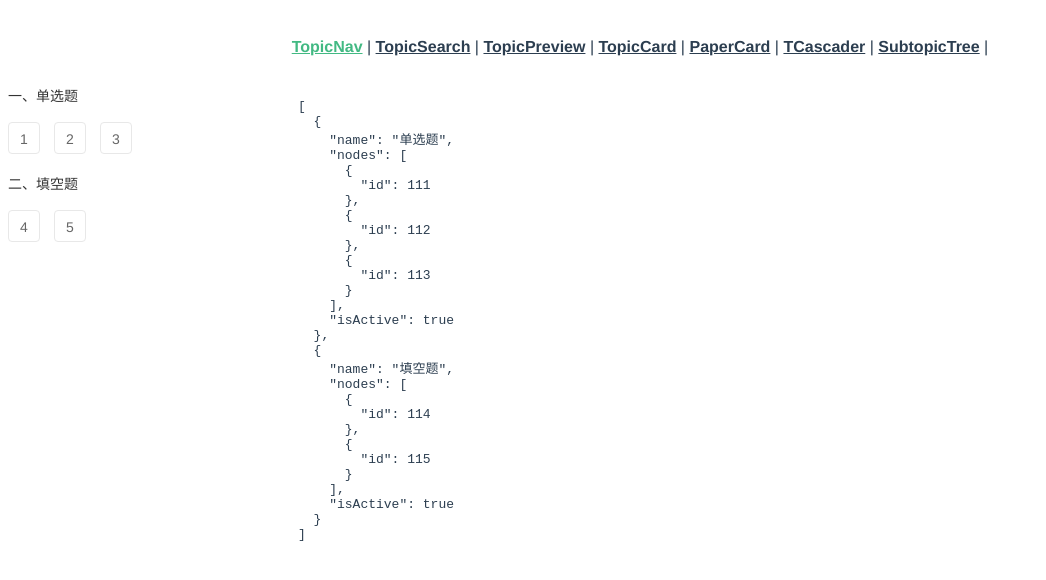
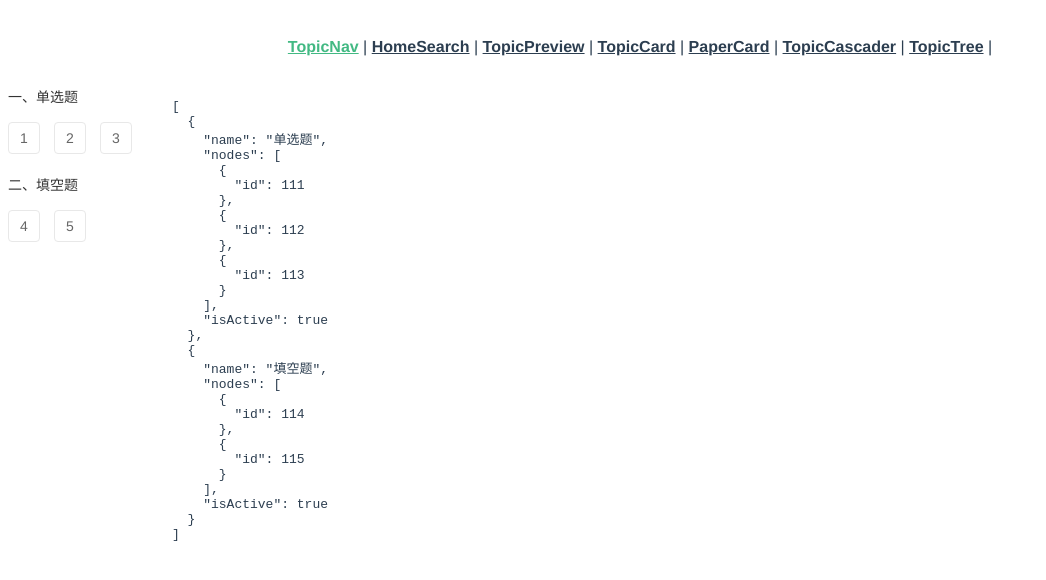
Before and after one commit to xiefangqing/cs, a Vue app: page /c1 in a window 1280 px wide. Shown: the top 580 px of the page, without its empty margins (0-1046 px from the left). Built offline with nearby package versions, Linux system fonts and the light colour scheme.

Commit message:
refactor: 部分组件名称修改，优化题目导航

```diff
--- a/src/App.vue
+++ b/src/App.vue
@@ -2,19 +2,18 @@
   <div id="app">
     <nav>
       <router-link to="/c1">TopicNav</router-link> |
-      <router-link to="/c2">TopicSearch</router-link> |
+      <router-link to="/c2">HomeSearch</router-link> |
       <router-link to="/c3">TopicPreview</router-link> |
       <router-link to="/c4">TopicCard</router-link> |
       <router-link to="/c5">PaperCard</router-link> |
-      <router-link to="/c6">TCascader</router-link> |
-      <router-link to="/c7">SubtopicTree</router-link> |
+      <router-link to="/c6">TopicCascader</router-link> |
+      <router-link to="/c7">TopicTree</router-link> |
     </nav>
     <router-view />
   </div>
 </template>
 
 <style lang="scss">
-// https://css-tricks.com/inheriting-box-sizing-probably-slightly-better-best-practice/
 html {
   box-sizing: border-box;
 }
--- /dev/null
+++ b/src/components/HomeSearch.vue
@@ -0,0 +1,104 @@
+<template>
+  <div class="home-search">
+    <el-radio-group v-model="searchRange" text-color="#00a0e9" fill="#e6f1fc">
+      <el-radio-button label="试题"></el-radio-button>
+      <el-radio-button label="试卷"></el-radio-button>
+    </el-radio-group>
+    <el-input v-model="searchVal" :placeholder="placeholderText">
+      <el-button
+        @click="search"
+        slot="append"
+        icon="el-icon-search"
+      ></el-button>
+    </el-input>
+  </div>
+</template>
+
+<script>
+export default {
+  name: 'HomeSearch',
+  data() {
+    return {
+      searchRange: '试题',
+      searchVal: ''
+    };
+  },
+  computed: {
+    placeholderText() {
+      return this.searchRange === '试题'
+        ? '请输入试题/知识点关键字'
+        : '请输入试卷名称';
+    }
+  },
+  methods: {
+    search() {
+      this.$emit('search', {
+        searchRange: this.searchRange,
+        searchVal: this.searchVal
+      });
+    }
+  }
+};
+</script>
+
+<style lang="scss" scoped>
+.home-search {
+  display: flex;
+  width: 420px;
+  height: 32px;
+  font-size: 14px;
+
+  ::v-deep() {
+    .el-radio-group {
+      display: flex;
+
+      .el-radio-button {
+        box-shadow: none !important;
+      }
+
+      .el-radio-button__inner {
+        height: 100%;
+        display: flex;
+        align-items: center;
+        border: 1px solid #e8e8e8;
+        color: #666;
+        border-radius: 0;
+      }
+
+      .el-radio-button.is-active .el-radio-button__inner {
+        border: 1px solid #00a0e9 !important;
+      }
+
+      .el-radio-button:first-of-type .el-radio-button__inner {
+        border-radius: 6px 0 0 6px;
+      }
+    }
+
+    .el-input {
+      height: 100%;
+
+      &__inner {
+        height: 100%;
+        border: 1px solid #e8e8e8;
+        border-radius: 0;
+        border-left: 0;
+      }
+
+      .el-input-group__append {
+        border: 1px solid #e8e8e8;
+        border-left: 0;
+        background: #00a0e9;
+        color: white;
+        border-radius: 0 6px 6px 0;
+
+        > button {
+          width: 38px;
+          display: flex;
+          align-items: center;
+          justify-content: center;
+        }
+      }
+    }
+  }
+}
+</style>
--- a/src/components/TCascader.vue
+++ /dev/null
@@ -1,100 +0,0 @@
-<template>
-  <el-cascader
-    v-bind="$attrs"
-    v-on="$listeners"
-    class="t-cascader"
-    popper-class="t-cascader-pop"
-  >
-    <slot></slot>
-  </el-cascader>
-</template>
-
-<script>
-// 样式重置
-export default {
-  name: 'TCascader'
-};
-</script>
-
-<style lang="scss">
-$mainColor: #333;
-$iconColor: #999;
-$activeColor: #00a0e9;
-$activeBgColor: #e6f6fd;
-$borderColor: #e8e8e8;
-$shadowColor: #cecece;
-
-.t-cascader {
-  width: 324px;
-  &,
-  .el-input__inner,
-  .el-input__icon {
-    height: 32px;
-    line-height: 32px;
-  }
-  .el-input__inner {
-    color: $mainColor;
-    padding-left: 12px;
-    border-radius: 6px;
-    border-color: $borderColor;
-  }
-  &:not(.is-disabled):hover .el-input__inner {
-    border-color: $borderColor;
-  }
-  .el-input.is-focus .el-input__inner {
-    border-color: $activeColor;
-  }
-  .el-icon-arrow-down:before {
-    content: '\e790';
-  }
-  .el-input__suffix {
-    color: $iconColor;
-  }
-}
-
-.t-cascader-pop {
-  border: 0;
-  border-radius: 4px;
-  box-shadow: 0px 0px 6px 1px $shadowColor;
-  margin-top: 6px !important;
-  .el-cascader-menu {
-    color: $mainColor;
-    min-width: 162px;
-    max-width: 162px;
-    border-color: $borderColor;
-    &__wrap {
-      height: calc(236px + 17px);
-    }
-  }
-  .el-cascader-node {
-    padding: 0 20px;
-    height: 32px;
-    line-height: 32px;
-    &__label {
-      padding: 0;
-    }
-    &__postfix {
-      color: $iconColor;
-    }
-  }
-  .el-cascader-node:not(.is-disabled),
-  .el-cascader-node:not(.is-disabled) {
-    &:hover,
-    &:focus {
-      color: $activeColor;
-      background: $activeBgColor;
-    }
-  }
-  .el-cascader-node.in-active-path,
-  .el-cascader-node.is-active,
-  .el-cascader-node.is-selectable.in-checked-path {
-    color: $activeColor;
-    font-weight: normal;
-    background: $activeBgColor;
-  }
-  .popper__arrow,
-  .el-cascader-node__prefix {
-    display: none;
-  }
-}
-</style>
--- /dev/null
+++ b/src/components/TopicCascader.vue
@@ -0,0 +1,100 @@
+<template>
+  <el-cascader
+    v-bind="$attrs"
+    v-on="$listeners"
+    class="t-cascader"
+    popper-class="t-cascader-pop"
+  >
+    <slot></slot>
+  </el-cascader>
+</template>
+
+<script>
+// 样式重置
+export default {
+  name: 'TopicCascader'
+};
+</script>
+
+<style lang="scss">
+$mainColor: #333;
+$iconColor: #999;
+$activeColor: #00a0e9;
+$activeBgColor: #e6f6fd;
+$borderColor: #e8e8e8;
+$shadowColor: #cecece;
+
+.t-cascader {
+  width: 324px;
+  &,
+  .el-input__inner,
+  .el-input__icon {
+    height: 32px;
+    line-height: 32px;
+  }
+  .el-input__inner {
+    color: $mainColor;
+    padding-left: 12px;
+    border-radius: 6px;
+    border-color: $borderColor;
+  }
+  &:not(.is-disabled):hover .el-input__inner {
+    border-color: $borderColor;
+  }
+  .el-input.is-focus .el-input__inner {
+    border-color: $activeColor;
+  }
+  .el-icon-arrow-down:before {
+    content: '\e790';
+  }
+  .el-input__suffix {
+    color: $iconColor;
+  }
+}
+
+.t-cascader-pop {
+  border: 0;
+  border-radius: 4px;
+  box-shadow: 0px 0px 6px 1px $shadowColor;
+  margin-top: 6px !important;
+  .el-cascader-menu {
+    color: $mainColor;
+    min-width: 162px;
+    max-width: 162px;
+    border-color: $borderColor;
+    &__wrap {
+      height: calc(236px + 17px);
+    }
+  }
+  .el-cascader-node {
+    padding: 0 20px;
+    height: 32px;
+    line-height: 32px;
+    &__label {
+      padding: 0;
+    }
+    &__postfix {
+      color: $iconColor;
+    }
+  }
+  .el-cascader-node:not(.is-disabled),
+  .el-cascader-node:not(.is-disabled) {
+    &:hover,
+    &:focus {
+      color: $activeColor;
+      background: $activeBgColor;
+    }
+  }
+  .el-cascader-node.in-active-path,
+  .el-cascader-node.is-active,
+  .el-cascader-node.is-selectable.in-checked-path {
+    color: $activeColor;
+    font-weight: normal;
+    background: $activeBgColor;
+  }
+  .popper__arrow,
+  .el-cascader-node__prefix {
+    display: none;
+  }
+}
+</style>
--- a/src/components/TopicNav.vue
+++ b/src/components/TopicNav.vue
@@ -55,11 +55,11 @@
       topicList: this.list,
       dragOptions: {
         // 类名在拖动过程中添加
-        dragClass: 'dragging',
+        dragClass: 'topic-dragging',
         // 动画时间
-        animation: 150,
+        animation: 200,
         // 缓动函数
-        // easing: ''
+        easing: 'ease-in-out'
       }
     };
   },
@@ -93,13 +93,37 @@
       index += childIndex;
       return index;
     },
-    // 数字转汉字（TODO：移到公共）
+    // 数字转汉字（TODO: 移到公共）
     toChineseNumber(n) {
       if (!Number.isInteger(n) && n < 0) {
         throw Error('请输入自然数');
       }
-      const digits = [ '零', '一', '二', '三', '四', '五', '六', '七', '八', '九' ];
-      const positions = [ '', '十', '百', '千', '万', '十万', '百万', '千万', '亿', '十亿', '百亿', '千亿' ];
+      const digits = [
+        '零',
+        '一',
+        '二',
+        '三',
+        '四',
+        '五',
+        '六',
+        '七',
+        '八',
+        '九'
+      ];
+      const positions = [
+        '',
+        '十',
+        '百',
+        '千',
+        '万',
+        '十万',
+        '百万',
+        '千万',
+        '亿',
+        '十亿',
+        '百亿',
+        '千亿'
+      ];
       const charArray = String(n).split('');
       let result = '';
       let prevIsZero = false;
@@ -120,15 +144,19 @@
         result = result.replace('一十', '十');
       }
       return result;
-      // return '零一二三四五六七八九'.charAt(num);
     }
   }
 };
 </script>
 
 <style lang="scss" scoped>
+$--title-color: #333;
+$--number-color: #666;
+$--number-border-color: #e8e8e8;
+$--number-hover-color: rgba(45, 115, 245, 0.08);
+$--topic-dragging-color: blue;
+
 .topic {
-  width: 250px; // 这行到时候删
   font-size: 14px;
   user-select: none;
 
@@ -137,8 +165,7 @@
   }
 
   &-title {
-    line-height: 20px;
-    color: #333;
+    color: $--title-color;
     padding-bottom: 16px;
   }
 
@@ -152,25 +179,25 @@
     flex-shrink: 0;
     width: 32px;
     height: 32px;
-    line-height: 32px;
+    line-height: calc(32px - 1px * 2);
     text-align: center;
-    color: #666;
+    color: $--number-color;
     border-radius: 4px;
-    border: 1px solid #e8e8e8;
+    border: 1px solid $--number-border-color;
     cursor: pointer;
 
     &:hover {
-      background-color: rgba(45, 115, 245, 0.08);
+      background-color: $--number-hover-color;
     }
+  }
+
+  // 拖动中样式
+  &-dragging {
+    border: 1px dashed $--topic-dragging-color;
   }
 }
 
-// 拖动中样式
-.dragging {
-  border: 1px dashed blue;
-}
-
-// 过渡效果
+// 展开收起过渡效果
 .collapse-transition {
   transition: all 0.3s ease-in-out;
 }
--- a/src/components/TopicSearch.vue
+++ /dev/null
@@ -1,104 +0,0 @@
-<template>
-  <div class="topic-search">
-    <el-radio-group v-model="searchRange" text-color="#00a0e9" fill="#e6f1fc">
-      <el-radio-button label="试题"></el-radio-button>
-      <el-radio-button label="试卷"></el-radio-button>
-    </el-radio-group>
-    <el-input v-model="searchVal" :placeholder="placeholderText">
-      <el-button
-        @click="search"
-        slot="append"
-        icon="el-icon-search"
-      ></el-button>
-    </el-input>
-  </div>
-</template>
-
-<script>
-export default {
-  name: 'TopicSearch',
-  data() {
-    return {
-      searchRange: '试题',
-      searchVal: ''
-    };
-  },
-  computed: {
-    placeholderText() {
-      return this.searchRange === '试题'
-        ? '请输入试题/知识点关键字'
-        : '请输入试卷名称';
-    }
-  },
-  methods: {
-    search() {
-      this.$emit('search', {
-        searchRange: this.searchRange,
-        searchVal: this.searchVal
-      });
-    }
-  }
-};
-</script>
-
-<style lang="scss" scoped>
-.topic-search {
-  display: flex;
-  width: 420px;
-  height: 32px;
-  font-size: 14px;
-
-  ::v-deep() {
-    .el-radio-group {
-      display: flex;
-
-      .el-radio-button {
-        box-shadow: none !important;
-      }
-
-      .el-radio-button__inner {
-        height: 100%;
-        display: flex;
-        align-items: center;
-        border: 1px solid #e8e8e8;
-        color: #666;
-        border-radius: 0;
-      }
-
-      .el-radio-button.is-active .el-radio-button__inner {
-        border: 1px solid #00a0e9 !important;
-      }
-
-      .el-radio-button:first-of-type .el-radio-button__inner {
-        border-radius: 6px 0 0 6px;
-      }
-    }
-
-    .el-input {
-      height: 100%;
-
-      &__inner {
-        height: 100%;
-        border: 1px solid #e8e8e8;
-        border-radius: 0;
-        border-left: 0;
-      }
-
-      .el-input-group__append {
-        border: 1px solid #e8e8e8;
-        border-left: 0;
-        background: #00a0e9;
-        color: white;
-        border-radius: 0 6px 6px 0;
-
-        > button {
-          width: 38px;
-          display: flex;
-          align-items: center;
-          justify-content: center;
-        }
-      }
-    }
-  }
-}
-</style>
--- a/src/components/SubtopicTree.vue
+++ b/src/components/TopicTree.vue
@@ -399,7 +399,7 @@
 
 <script>
 export default {
-  name: 'SubtopicTree',
+  name: 'TopicTree',
   data() {
     return {
       topics: {
--- a/src/views/c1.vue
+++ b/src/views/c1.vue
@@ -29,13 +29,11 @@
     const data = [
       {
         name: '单选题',
-        nodes: [{ id: id++ }, { id: id++ }, { id: id++ }],
-        isActive: true
+        nodes: [{ id: id++ }, { id: id++ }, { id: id++ }]
       },
       {
         name: '填空题',
-        nodes: [{ id: id++ }, { id: id++ }],
-        isActive: true
+        nodes: [{ id: id++ }, { id: id++ }]
       }
     ];
     // 处理数据
--- a/src/views/c2.vue
+++ b/src/views/c2.vue
@@ -1,16 +1,16 @@
 <template>
   <div class="c2">
-    <topic-search @search="search" />
+    <home-search @search="search" />
   </div>
 </template>
 
 <script>
-import TopicSearch from '@/components/TopicSearch.vue';
+import HomeSearch from '@/components/HomeSearch.vue';
 
 export default {
   name: 'C2',
   components: {
-    TopicSearch
+    HomeSearch
   },
   methods: {
     search(info) {
--- a/src/views/c7.vue
+++ b/src/views/c7.vue
@@ -1,16 +1,16 @@
 <template>
   <div class="c7">
-    <subtopic-tree></subtopic-tree>
+    <topic-tree></topic-tree>
   </div>
 </template>
 
 <script>
-import SubtopicTree from '@/components/SubtopicTree.vue';
+import TopicTree from '@/components/TopicTree.vue';
 
 export default {
   name: 'C7',
   components: {
-    SubtopicTree
+    TopicTree
   },
   data() {
     return {};
```
Also changed, not shown: src/views/c6.vue (+4 -4 lines).
